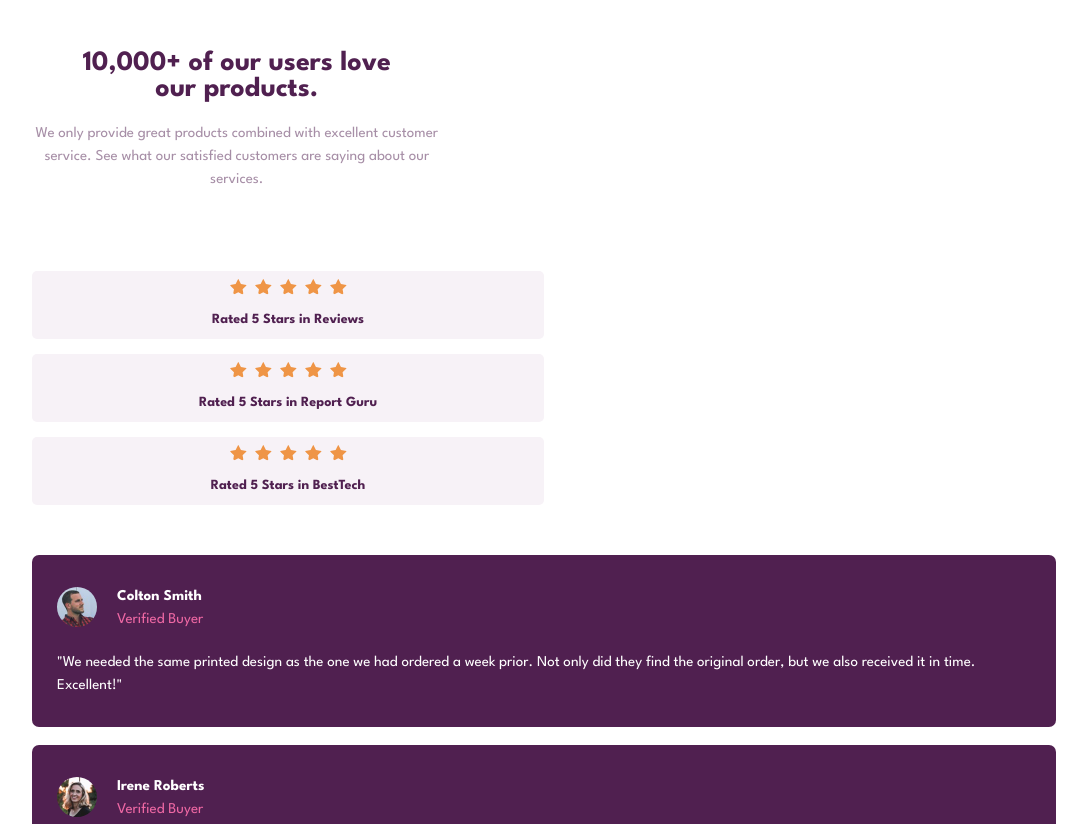
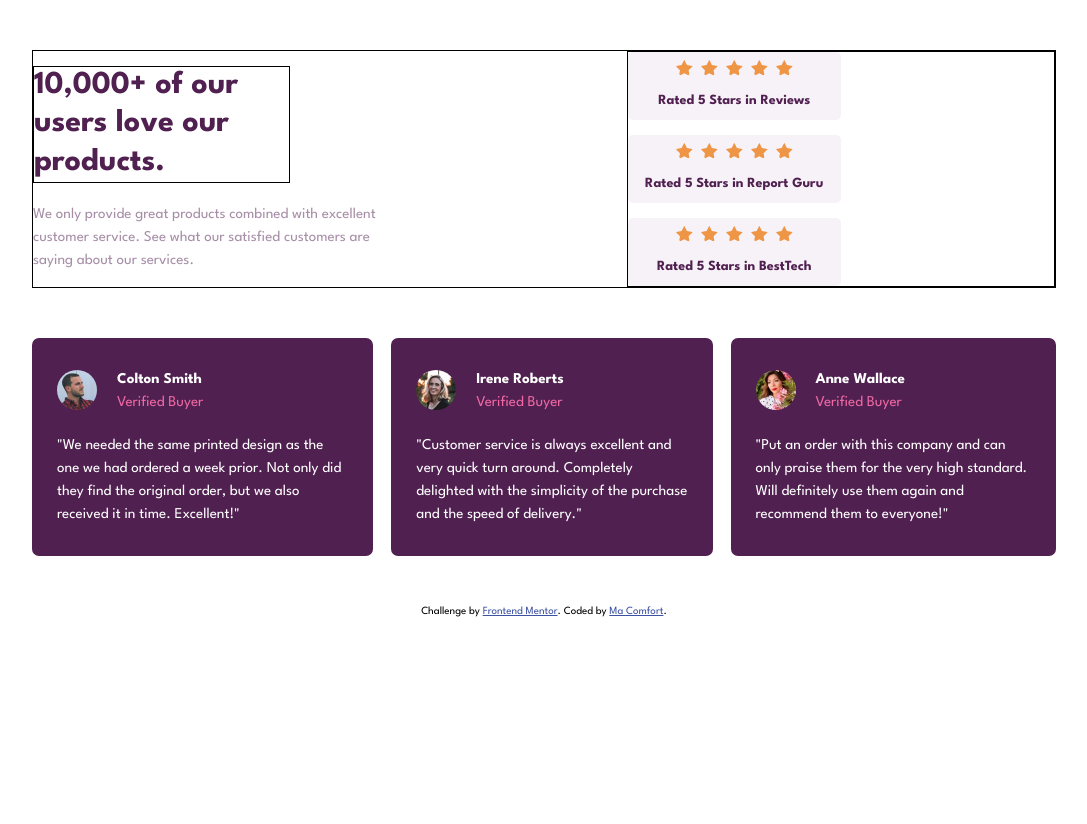
Before and after one commit to Macomi27/Social-proof-section, a plain HTML site: page social-proof-section-master/index.html in a window 1280 px wide. Shown: the top 824 px of the page, without its empty margins (96-1183 px from the left). After the commit the page ends 800 px from the top, so only its background shows below. Drawn offline with Linux system fonts and the light colour scheme.

Commit message:
rearranged styling of about

```diff
--- a/social-proof-section-master/index.html
+++ b/social-proof-section-master/index.html
@@ -17,6 +17,7 @@
   </head>
   <body>
     <main class="container">
+      <div class="about-ratings">
         <div class="about">
           <h3>10,000+ of our users love our products.</h3>
           <p>
@@ -87,6 +88,7 @@
             <h5>Rated 5 Stars in BestTech</h5>
           </div>
         </div>
+      </div>
       <div class="reviews">
         <div class="review">
           <div class="review-head">
@@ -104,7 +106,7 @@
             received it in time. Excellent!"
           </p>
         </div>
-        <div class="review">
+        <div class="review irene">
           <div class="review-head">
             <div class="rev-img">
               <img src="./images/image-irene.jpg" alt="" />
@@ -120,7 +122,7 @@
             speed of delivery."
           </p>
         </div>
-        <div class="review">
+        <div class="review anne">
           <div class="review-head">
             <div class="rev-img">
               <img src="./images/image-anne.jpg" alt="" />
--- a/social-proof-section-master/styles.css
+++ b/social-proof-section-master/styles.css
@@ -1,163 +1,200 @@
-@import url('https://fonts.googleapis.com/css2?family=League+Spartan:wght@400;700&display=swap');
+@import url("https://fonts.googleapis.com/css2?family=League+Spartan:wght@400;700&display=swap");
 
-*{
+* {
   margin: 0;
   padding: 0;
   box-sizing: border-box;
 }
 
-html{
+html {
   font-size: 62.5%;
 }
 
 body {
-    font-family: 'League Spartan', sans-serif;
+  font-family: "League Spartan", sans-serif;
 }
 
-.container{
+.container {
   width: 90%;
   margin-inline: auto;
   margin-block: 5rem;
   display: flex;
   flex-direction: column;
   gap: 3rem;
-     @media (min-width:76.8rem) {
-        width: 80%;
+}
+
+.about-ratings {
+  width: 100%;
   display: flex;
   flex-direction: column;
-        gap: 5rem;
-     }
+  gap: 8rem;
+  align-items: center;
+  justify-content: space-between;
+  border: 1px solid black;
 }
 
-
-.about{
-    width: 100%;
-    margin-bottom: 3rem;
-    @media (min-width:76.8rem) {
-        width: 40%;
-        text-align: left;
+.about {
+  width: 50%;
 }
 
+.about h3 {
+  width: 50%;
+  line-height: 1.2;
+  margin-bottom: 2rem;
+  color: hsl(300, 43%, 22%);
+  font-size: 3.2rem;
+  font-weight: 700;
+  text-align: left;
+  border: 1px solid black;
 }
 
-.about h3{
-    width: 80%;
-    margin-inline: auto;
-    margin-bottom: 2rem;
-    color: hsl(300, 43%, 22%);
-    font-size: 2.8rem;
-    font-weight: 700;
-    text-align: center;
-}
-
-.about p{
-    width: 100%;
+.about p {
+  width: 70%;
   color: hsl(300, 43%, 22%);
   font-size: 1.5rem;
   font-weight: 400;
   text-align: center;
   line-height: 2.3rem;
-    opacity: .5;
+  opacity: 0.5;
+  text-align: left;
 }
 
-.ratings{
+.ratings {
+  width: 50%;
+  display: flex;
+  flex-direction: column;
+  gap: 1.5rem;
+  border: 1px solid black;
+}
+
+.rate {
   width: 100%;
   display: flex;
   flex-direction: column;
-    gap: 1.5rem;
-    @media (min-width:76.8rem) {
-        width: 50%;
-    }
+  gap: 0.7rem;
+  align-items: center;
+  padding-block: 1rem;
+  border-radius: 0.5rem;
+  background-color: hsl(300, 24%, 96%);
 }
 
-.rate{
-    width: 100%;
+.stars {
   display: flex;
-    flex-direction: column;
-    gap: .7rem;
-    align-items: center;
-    padding-block: 1rem;
-    border-radius: .5rem;
-    background-color: hsl(300, 24%, 96%);
-    @media (min-width:76.8rem) {
-
-        display: flex;
-        align-items: center;
-        gap: 1.2rem;
-        padding-block: .8rem;
-    }
+  gap: 0.8rem;
 }
 
-.stars{
-    display: flex;
-    gap: .8rem;
-}
-
-.rate h5{
+.rate h5 {
   color: hsl(300, 43%, 22%);
   font-size: 1.4rem;
   font-weight: 700;
   line-height: 2.2rem;
 }
 
-.reviews{
-    width: 100%;
+.reviews {
+  /* width: 100%; */
   display: flex;
   flex-direction: column;
   gap: 1.8rem;
 }
 
-.review{
+.review {
   background-color: hsl(300, 43%, 22%);
   padding: 3rem 2.5rem;
   display: flex;
   flex-direction: column;
   gap: 2rem;
-    border-radius: .7rem;
+  border-radius: 0.7rem;
 }
 
-.review p{
+.review p {
   font-weight: 500;
   font-size: 1.5rem;
   line-height: 2.3rem;
   color: hsl(0, 0%, 100%);
 }
 
-.review-head{
+.review-head {
   display: flex;
   align-items: center;
   gap: 2rem;
 }
 
-.rev-img{
+.rev-img {
   width: 4rem;
 }
-img{
+img {
   width: 100%;
   border-radius: 10rem;
 }
 
-.rev-user{
+.rev-user {
   display: block;
 }
-.rev-user h5{
+.rev-user h5 {
   font-size: 1.5rem;
   font-weight: 700;
   line-height: 2.3rem;
   color: hsl(0, 0%, 100%);
 }
-.rev-user p{
+.rev-user p {
   font-weight: 500;
   font-size: 1.5rem;
   line-height: 2.3rem;
   color: hsl(333, 80%, 67%);
 }
 
-
 .attribution {
-    font-size: 11px;
+  font-size: 1.1rem;
   text-align: center;
 }
 .attribution a {
   color: hsl(228, 45%, 44%);
 }
+
+@media (min-width: 47rem) {
+  .container {
+    width: 80%;
+    display: flex;
+    flex-direction: column;
+    gap: 5rem;
+  }
+
+  .about-ratings {
+    width: 100%;
+    display: flex;
+    flex-direction: row;
+    justify-content: space-between;
+    align-items: center;
+  }
+
+  .about {
+    width: 60%;
+    text-align: right;
+  }
+
+  .rate {
+    width: 50%;
+    display: flex;
+    align-items: center;
+    gap: 1.2rem;
+    padding: 0.8rem;
+  }
+
+  .reviews {
+    display: flex;
+    flex-direction: row;
+    justify-content: space-between;
+    position: relative;
+  }
+
+  /* .irene{
+        position: absolute;
+        bottom: 2rem;
+    }
+
+    .anne{
+        position: absolute;
+        bottom: 4rem;
+        right: 0;
+    } */
+}
```
Lines whose indentation alone changed are shown as unchanged.
